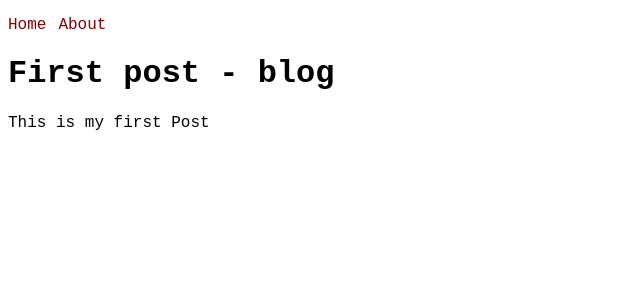
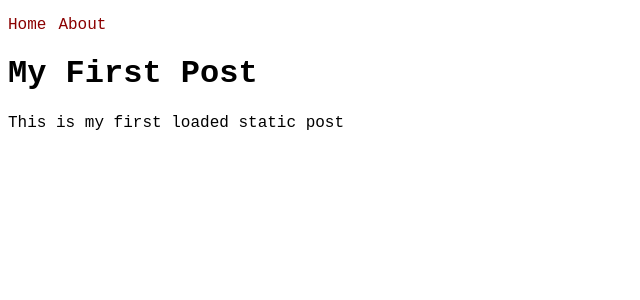
Before and after one commit to makassigithub/NetJs_StaticApp, a Next.js app: page /posts/first in a window 1280 px wide. Shown: the top 300 px of the page, without its empty margins (0-640 px from the left). Built offline with nearby package versions, Linux system fonts and the light colour scheme.

Commit message:
Add static props

```diff
--- a/pages/posts/first.js
+++ b/pages/posts/first.js
@@ -1,15 +1,26 @@
 import Head from "next/head";
 
-function FirstPost() {
-  console.log("[About] page rendered");
+export async function getStaticProps() {
+  return {
+    props: {
+      post: {
+        title: " My First Post",
+        body: "This is my first loaded static post",
+      },
+    },
+  };
+}
+
+function FirstPost({ post }) {
+  console.log("[Fist Post] page rendered");
   return (
     <>
       <Head>
-        <title>First post - blog</title>
+        <title>{post.title}</title>
       </Head>
       <main>
-        <h1>First post - blog</h1>
-        <p>This is my first Post</p>
+        <h1>{post.title}</h1>
+        <p>{post.body}</p>
       </main>
     </>
   );
```
